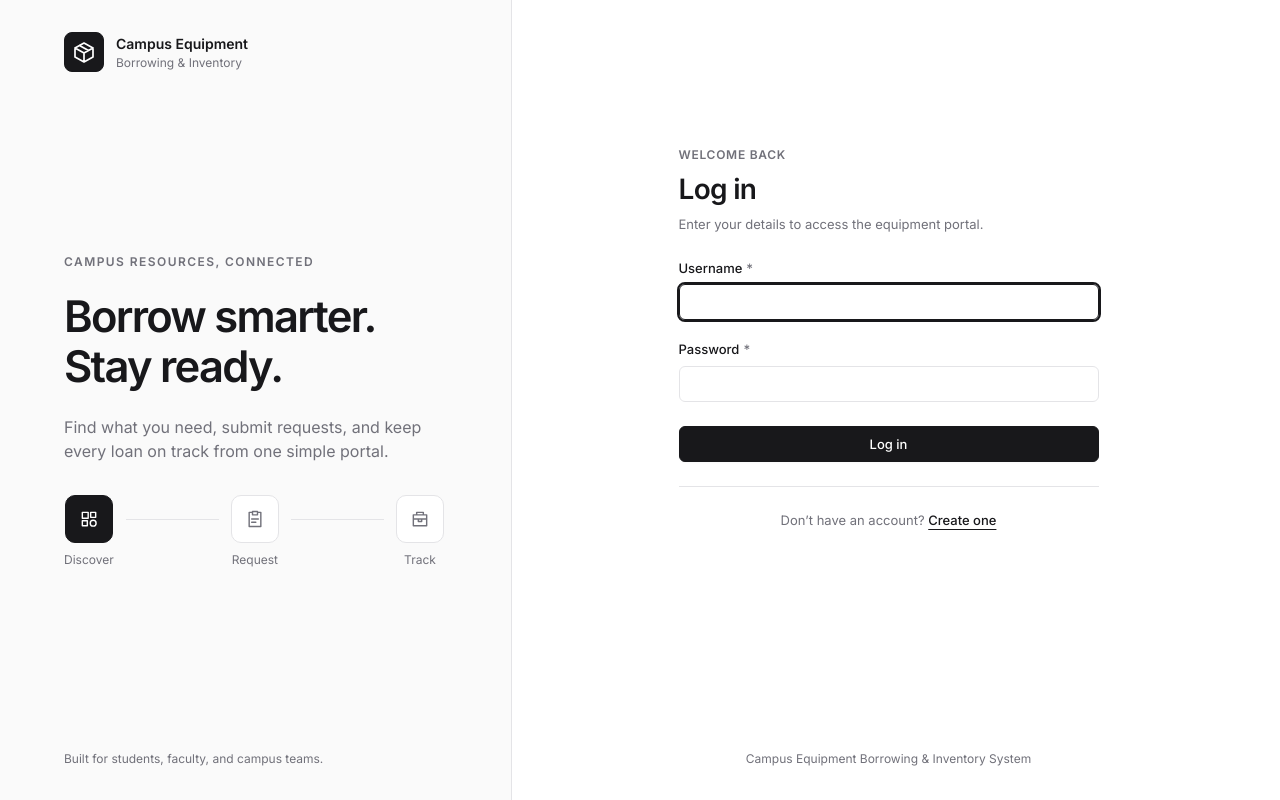
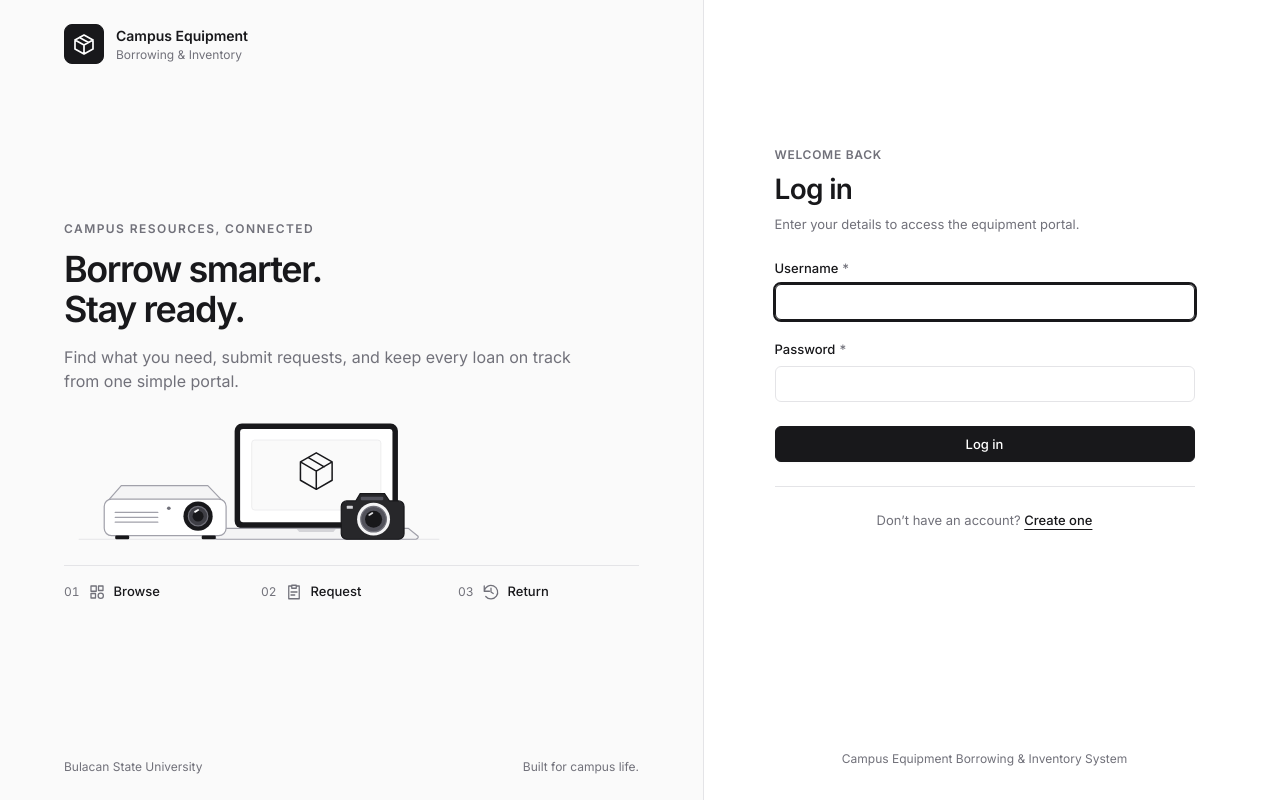
Before and after one commit to selrahcjstn/Campus-Equipment-System, a Django app: page /login/?next=/portal/equipment/ in a window 1280 px wide. Run offline with Django 5.2, Linux system fonts and the light colour scheme.

Commit message:
style: polish shared layouts and equipment catalog actions

```diff
--- a/apps/inventory/tests.py
+++ b/apps/inventory/tests.py
@@ -429,7 +429,9 @@ class InventoryPageTests(InventoryFixtures, TestCase):
         self.assertNotContains(response, 'class="inventory-stock"')
         self.assertContains(response, f'href="{reverse("new_borrowing_request")}?equipment={self.equipment.pk}"')
         self.assertNotContains(response, f'href="{reverse("new_borrowing_request")}?equipment={self.other_equipment.pk}"')
-        self.assertContains(response, f'href="{reverse("equipment_detail", args=[self.other_equipment.pk])}">View details</a>')
+        self.assertNotContains(response, "View details")
+        self.assertContains(response, '<button type="button" class="button button--secondary" disabled>Unavailable</button>', html=True)
+        self.assertContains(response, f'<a href="{reverse("equipment_detail", args=[self.other_equipment.pk])}">Speaker</a>', html=True)
         self.assertContains(response, "<dt>Available</dt><dd>0</dd>", html=True)
         self.assertContains(response, "<dt>Total Serviceable</dt><dd>1</dd>", html=True)
 
--- a/static/css/auth.css
+++ b/static/css/auth.css
@@ -6,7 +6,10 @@ body {
 
 .auth-shell {
     display: grid;
-    grid-template-columns: minmax(320px, 40%) minmax(0, 1fr);
+    width: 100%;
+    max-width: var(--page-max-width);
+    margin-inline: auto;
+    grid-template-columns: minmax(0, 55fr) minmax(0, 45fr);
     height: 100vh;
     height: 100dvh;
     overflow: hidden;
@@ -20,8 +23,9 @@ body {
     flex-direction: column;
     height: 100%;
     min-height: 0;
-    padding: var(--space-8) clamp(var(--space-8), 5vw, 72px);
-    overflow: hidden;
+    padding: var(--space-8) var(--public-page-gutter);
+    overflow-x: hidden;
+    overflow-y: auto;
     background: var(--background);
     border-right: var(--border);
     color: var(--text-primary);
@@ -34,6 +38,7 @@ body {
     color: var(--primary);
     text-decoration: none;
 }
+.auth-brand-wrap { width: 100%; max-width: var(--public-panel-width); margin-inline: auto; }
 
 .auth-brand:hover { color: var(--primary-hover); }
 .auth-brand-mark {
@@ -53,9 +58,9 @@ body {
 
 .auth-showcase-content {
     width: 100%;
-    max-width: 380px;
-    margin: auto 0;
-    padding: var(--space-12) 0;
+    max-width: var(--public-panel-width);
+    margin: auto;
+    padding: var(--space-6) 0;
 }
 .auth-kicker {
     display: block;
@@ -66,33 +71,24 @@ body {
     letter-spacing: .12em;
 }
 .auth-showcase h2 {
-    max-width: 430px;
-    font-size: clamp(32px, 3.4vw, 44px);
-    line-height: 1.15;
+    max-width: 600px;
+    font-size: clamp(36px, 3.6vw, 52px);
+    line-height: 1.1;
     letter-spacing: -.04em;
 }
 .auth-showcase-content > p {
-    max-width: 420px;
-    margin-top: var(--space-6);
+    max-width: 520px;
+    margin-top: var(--space-4);
     color: var(--text-secondary);
     font-size: var(--font-card);
 }
-.auth-journey { display: flex; align-items: flex-start; margin-top: var(--space-8); }
-.journey-item { display: grid; justify-items: center; gap: var(--space-2); color: var(--text-secondary); }
-.journey-item > span {
-    display: grid;
-    place-items: center;
-    width: var(--space-12);
-    height: var(--space-12);
-    border: var(--border);
-    border-radius: var(--radius-lg);
-    background: var(--surface);
-    color: var(--text-secondary);
-}
-.journey-item.is-current > span { background: var(--primary); border-color: var(--primary); color: var(--surface); }
-.journey-item small { font-size: var(--font-caption); }
-.journey-line { flex: 1; height: 1px; min-width: var(--space-5); margin: 24px var(--space-3) 0; background: var(--border-default); }
-.auth-showcase-footer { color: var(--text-muted); font-size: var(--font-caption); }
+.auth-equipment-art { display: block; width: 100%; height: auto; max-height: 200px; object-fit: contain; object-position: left center; margin-top: var(--space-6); }
+.auth-journey { display: grid; grid-template-columns: repeat(3, minmax(0, 1fr)); gap: var(--space-4); padding: var(--space-4) 0 0; margin: var(--space-5) 0 0; border-top: var(--border); list-style: none; }
+.auth-journey li { display: flex; align-items: center; gap: var(--space-2); min-width: 0; white-space: nowrap; }
+.journey-number { flex-shrink: 0; color: var(--text-secondary); font-size: var(--font-caption); font-variant-numeric: tabular-nums; }
+.auth-journey li > div { display: flex; align-items: center; gap: var(--space-2); font-size: var(--font-label); font-weight: var(--weight-medium); }
+.auth-journey .icon { flex-shrink: 0; width: 18px; height: 18px; color: var(--text-secondary); }
+.auth-showcase-footer { display: flex; flex-wrap: wrap; justify-content: space-between; gap: var(--space-2); width: 100%; max-width: var(--public-panel-width); margin-inline: auto; color: var(--text-secondary); font-size: var(--font-caption); }
 
 .auth-panel {
     display: flex;
@@ -109,7 +105,6 @@ body {
 }
 .auth-mobile-brand { display: none; }
 .auth-card { width: min(100%, 420px); max-width: 420px; margin: auto; padding: var(--space-8) 0; }
-.auth-shell--register { grid-template-columns: minmax(320px, 40%) minmax(0, 1fr); }
 .auth-shell--register .auth-card { width: min(100%, var(--form-width-narrow)); max-width: var(--form-width-narrow); }
 .auth-heading { margin-bottom: var(--space-6); }
 .auth-heading h1 { font-size: 28px; }
@@ -144,28 +139,25 @@ body {
 }
 
 @media (max-width: 1023px) {
-    .auth-shell,
-    .auth-shell--register { grid-template-columns: minmax(280px, 38%) minmax(0, 1fr); }
     .auth-showcase { padding: var(--space-6); }
     .auth-showcase h2 { font-size: 36px; }
-    .auth-journey { display: grid; gap: var(--space-3); }
-    .journey-item { display: flex; align-items: center; }
-    .journey-item > span { width: var(--space-10); height: var(--space-10); }
-    .journey-line { display: none; }
+    .auth-journey { gap: var(--space-2); }
     .auth-panel { padding: var(--space-6); }
 }
 
-@media (min-width: 701px) and (max-height: 680px) {
+@media (min-width: 701px) and (max-height: 800px) {
     .auth-showcase { padding-top: var(--space-6); padding-bottom: var(--space-6); }
     .auth-showcase-content { padding: var(--space-6) 0; }
     .auth-showcase h2 { font-size: 36px; }
     .auth-kicker { margin-bottom: var(--space-3); }
     .auth-showcase-content > p { margin-top: var(--space-4); }
-    .auth-journey { margin-top: var(--space-6); }
+    .auth-equipment-art { max-height: 140px; margin-top: var(--space-4); }
+    .auth-journey { margin-top: var(--space-4); }
 }
 
 @media (min-width: 701px) and (max-height: 560px) {
     .auth-showcase-footer { display: none; }
+    .auth-equipment-art { display: none; }
     .auth-journey { margin-top: var(--space-4); }
 }
 
--- a/static/css/design-system.css
+++ b/static/css/design-system.css
@@ -60,6 +60,9 @@
     --section-gap: 20px;
     --card-padding: 20px;
     --page-padding: 24px;
+    --page-max-width: 1600px;
+    --public-panel-width: 640px;
+    --public-page-gutter: clamp(var(--space-8), 5vw, 72px);
     --form-width: 640px;
     --form-width-narrow: 520px;
     --form-width-wide: 880px;
@@ -166,8 +169,7 @@ h3 { font-size: var(--font-card); font-weight: var(--weight-semibold); }
 .alert--info { color: var(--primary); }
 .badge { display: inline-flex; align-items: center; min-height: 22px; max-width: 100%; padding: 2px var(--space-2); border: 1px solid transparent; border-radius: var(--radius-sm); font-size: var(--font-caption); font-weight: var(--weight-medium); line-height: 1.4; white-space: nowrap; }
 .badge--success, .badge--approved { color: var(--success); background: var(--success-soft); }
-.badge--warning, .badge--pending { color: var(--text-primary); background: var(--warning-soft); }
-.badge--warning::before, .badge--pending::before { content: ''; width: 6px; height: 6px; margin-right: var(--space-1); background: var(--warning); border-radius: var(--radius-full); }
+.badge--warning, .badge--pending { color: var(--warning); background: var(--warning-soft); }
 .badge--error, .badge--rejected { color: var(--error); background: var(--error-soft); }
 .badge--info, .badge--active { color: var(--info); background: var(--info-soft); }
 .badge--inactive, .badge--retired { color: var(--inactive); background: var(--surface-muted); }
@@ -277,14 +279,14 @@ a.nav-item:hover, button.nav-item:not(:disabled):hover { background: var(--surfa
 .sidebar-toggle, .sidebar-close, .sidebar-backdrop { display: none; }
 .app-workspace { min-width: 0; }
 .has-sidebar .app-workspace { margin-left: var(--sidebar-width); }
-.navbar { display: flex; align-items: center; justify-content: space-between; gap: var(--space-4); min-height: var(--header-height); padding: var(--space-2) var(--page-padding); background: var(--surface); border-bottom: var(--border); }
+.navbar { display: flex; align-items: center; justify-content: space-between; gap: var(--space-4); min-height: var(--header-height); padding: var(--space-2) max(var(--page-padding), calc((100% - var(--page-max-width)) / 2 + var(--page-padding))); background: var(--surface); border-bottom: var(--border); }
 .navbar-start, .navbar-account { display: flex; align-items: center; gap: var(--space-3); min-width: 0; }
 .navbar-title { font-size: var(--font-label); font-weight: var(--weight-medium); color: var(--text-secondary); }
 .navbar-account { color: var(--text-primary); text-decoration: none; padding: var(--space-1); border-radius: var(--radius-md); }
 a.navbar-account:hover { background: var(--background); color: var(--primary); }
 .account-avatar { display: grid; place-items: center; width: var(--space-8); height: var(--space-8); border: var(--border); border-radius: var(--radius-md); background: var(--background); color: var(--text-secondary); flex-shrink: 0; }
 .account-name { overflow: hidden; text-overflow: ellipsis; white-space: nowrap; max-width: 240px; font-size: var(--font-label); font-weight: var(--weight-medium); }
-.page-content { width: 100%; max-width: none; margin: 0; padding: var(--page-padding); }
+.page-content { width: 100%; max-width: var(--page-max-width); margin-inline: auto; padding: var(--page-padding); }
 .page-heading { display: flex; flex-wrap: wrap; align-items: center; justify-content: space-between; gap: var(--space-4); margin-bottom: var(--section-gap); }
 .page-heading > div { min-width: 0; }
 .page-heading > div:first-child { flex: 1 1 260px; }
@@ -296,6 +298,7 @@ a.navbar-account:hover { background: var(--background); color: var(--primary); }
 .navigation-open, .modal-open { overflow: hidden; }
 
 @media (max-width: 1023px) {
+    :root { --public-page-gutter: var(--space-6); }
     .sidebar { position: static; width: 100%; border-right: none; border-bottom: var(--border); }
     .has-sidebar .app-workspace { margin-left: 0; }
     .sidebar-brand { justify-content: space-between; }
@@ -304,6 +307,9 @@ a.navbar-account:hover { background: var(--background); color: var(--primary); }
     .js .sidebar-toggle, .js .sidebar-close { display: inline-flex; }
     .js .sidebar-backdrop:not([hidden]) { display: block; position: fixed; inset: 0; padding: 0; border: none; background: var(--overlay); z-index: var(--z-backdrop); }
     .navbar { padding: 0 var(--space-6); }
+}
+@media (max-width: 700px) {
+    :root { --public-page-gutter: var(--space-4); }
 }
 @media (max-width: 639px) {
     :root { --page-padding: 16px; --card-padding: 16px; --section-gap: 16px; }
--- a/static/css/landing.css
+++ b/static/css/landing.css
@@ -1,6 +1,7 @@
 /* Public home: reuse the portal's tokens, typography, buttons, cards and icons. */
 .landing-page { min-height: 100vh; min-height: 100dvh; background: var(--surface); }
-.landing-container { width: min(100%, 1120px); margin-inline: auto; padding-inline: var(--page-padding); }
+/* Match the inner edge of the centered content in Login/Register's 55% panel. */
+.landing-container { width: min(100%, var(--page-max-width)); margin-inline: auto; padding-inline: max(var(--public-page-gutter), calc((min(100%, var(--page-max-width)) * .55 - var(--public-panel-width)) / 2)); }
 .landing-header { position: sticky; top: 0; z-index: var(--z-sidebar); border-bottom: var(--border); background: var(--surface); transition: transform 180ms ease; }
 .landing-header.is-scroll-hidden { transform: translateY(-100%); }
 .landing-header:focus-within { transform: translateY(0); }
@@ -59,7 +60,6 @@
     .landing-footer__inner > div { text-align: left; }
 }
 @media (max-width: 479px) {
-    .landing-container { padding-inline: var(--space-4); }
     .landing-header__inner { gap: var(--space-2); padding-block: var(--space-4); }
     .landing-header .brand { gap: var(--space-2); }
     .landing-header .brand-copy > span { font-size: var(--font-label); }
--- a/templates/base_auth.html
+++ b/templates/base_auth.html
@@ -15,15 +15,14 @@
             <span class="auth-kicker">CAMPUS RESOURCES, CONNECTED</span>
             <h2 id="showcase-title">Borrow smarter.<br>Stay ready.</h2>
             <p>Find what you need, submit requests, and keep every loan on track from one simple portal.</p>
-            <div class="auth-journey" aria-hidden="true">
-                <div class="journey-item is-current"><span>{% include "components/icon.html" with name="catalog" %}</span><small>Discover</small></div>
-                <span class="journey-line"></span>
-                <div class="journey-item"><span>{% include "components/icon.html" with name="requests" %}</span><small>Request</small></div>
-                <span class="journey-line"></span>
-                <div class="journey-item"><span>{% include "components/icon.html" with name="loans" %}</span><small>Track</small></div>
-            </div>
+            <img class="auth-equipment-art" src="{% ui_asset 'img/auth-equipment.svg' %}" alt="" width="640" height="230">
+            <ol class="auth-journey" aria-label="Borrowing process">
+                <li><span class="journey-number" aria-hidden="true">01</span><div>{% include "components/icon.html" with name="catalog" %}<span>Browse</span></div></li>
+                <li><span class="journey-number" aria-hidden="true">02</span><div>{% include "components/icon.html" with name="requests" %}<span>Request</span></div></li>
+                <li><span class="journey-number" aria-hidden="true">03</span><div>{% include "components/icon.html" with name="returns" %}<span>Return</span></div></li>
+            </ol>
         </div>
-        <p class="auth-showcase-footer">Built for students, faculty, and campus teams.</p>
+        <div class="auth-showcase-footer"><span>Bulacan State University</span><span>Built for campus life.</span></div>
     </aside>
     <main id="main-content" class="auth-panel" tabindex="-1">
         <div class="auth-mobile-brand">
--- a/templates/inventory/catalog.html
+++ b/templates/inventory/catalog.html
@@ -7,10 +7,10 @@
 <div class="section-stack">
     {% include "components/messages.html" %}<div class="inventory-catalog-filters">{% include "components/filter_toolbar.html" with filter_label="Filter equipment catalog" %}</div>
     <div class="content-grid inventory-grid">{% for equipment in page_obj %}<article class="card inventory-catalog-card">
-        <header class="inventory-catalog-card__heading"><div><span class="eyebrow">{{ equipment.category.name|default:"Uncategorized" }}</span><h2>{{ equipment.name }}</h2></div>{% if equipment.available_count %}{% include "components/badge.html" with label="Available" variant="success" %}{% else %}{% include "components/badge.html" with label="Unavailable" variant="inactive" %}{% endif %}</header>
+        <header class="inventory-catalog-card__heading"><div><span class="eyebrow">{{ equipment.category.name|default:"Uncategorized" }}</span><h2><a href="{% url 'equipment_detail' equipment.pk %}">{{ equipment.name }}</a></h2></div>{% if equipment.available_count %}{% include "components/badge.html" with label="Available" variant="success" %}{% else %}{% include "components/badge.html" with label="Unavailable" variant="inactive" %}{% endif %}</header>
         <p class="inventory-catalog-card__description text-secondary">{{ equipment.description|default:"No description provided."|truncatechars:240 }}</p>
         <dl class="inventory-stock-counts inventory-catalog-card__counts"><div><dt>Available</dt><dd>{{ equipment.available_count }}</dd></div><div><dt>Total Serviceable</dt><dd>{{ equipment.serviceable_count }}</dd></div></dl>
-        <div class="page-actions inventory-catalog-card__actions"><a class="button button--secondary" href="{% url 'equipment_detail' equipment.pk %}">View details</a>{% if equipment.available_count %}<a class="button button--primary" href="{% url 'new_borrowing_request' %}?equipment={{ equipment.pk }}">Request equipment</a>{% endif %}</div>
+        <div class="page-actions inventory-catalog-card__actions">{% if equipment.available_count %}<a class="button button--primary" href="{% url 'new_borrowing_request' %}?equipment={{ equipment.pk }}">Request equipment</a>{% else %}<button type="button" class="button button--secondary" disabled>Unavailable</button>{% endif %}</div>
     </article>{% empty %}<section class="card empty-state">
         {% if filter_form.q.value or filter_form.category.value or filter_form.availability.value %}
         <h2>No equipment in this view</h2><p class="text-secondary">Try a different equipment name or clear your category and availability filters.</p><a class="inventory-empty-reset" href="{% url 'equipment_catalog' %}">Clear filters</a>
```
Also changed, not shown: static/css/inventory.css (+5 -6 lines), static/img/auth-equipment.svg (added).
